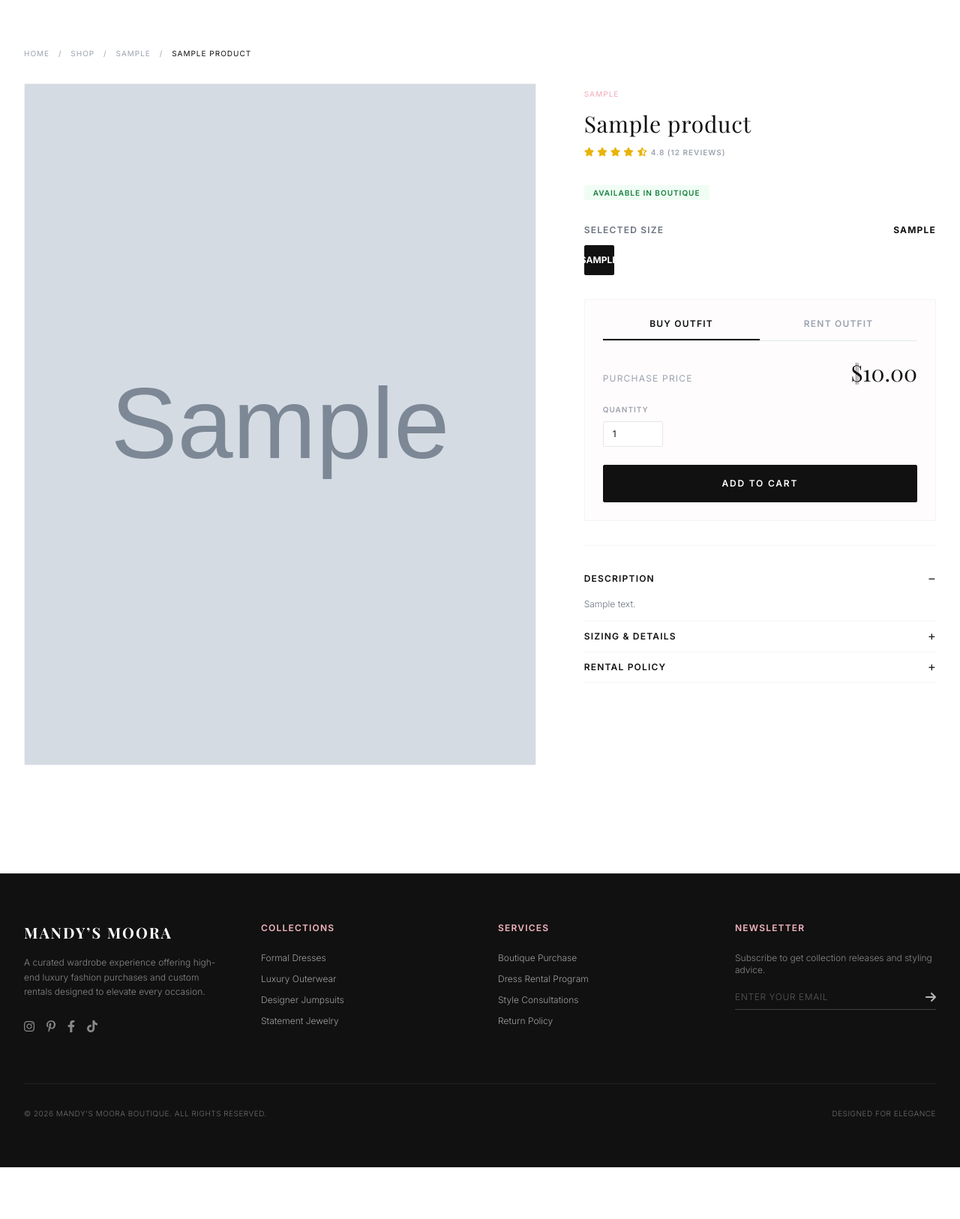
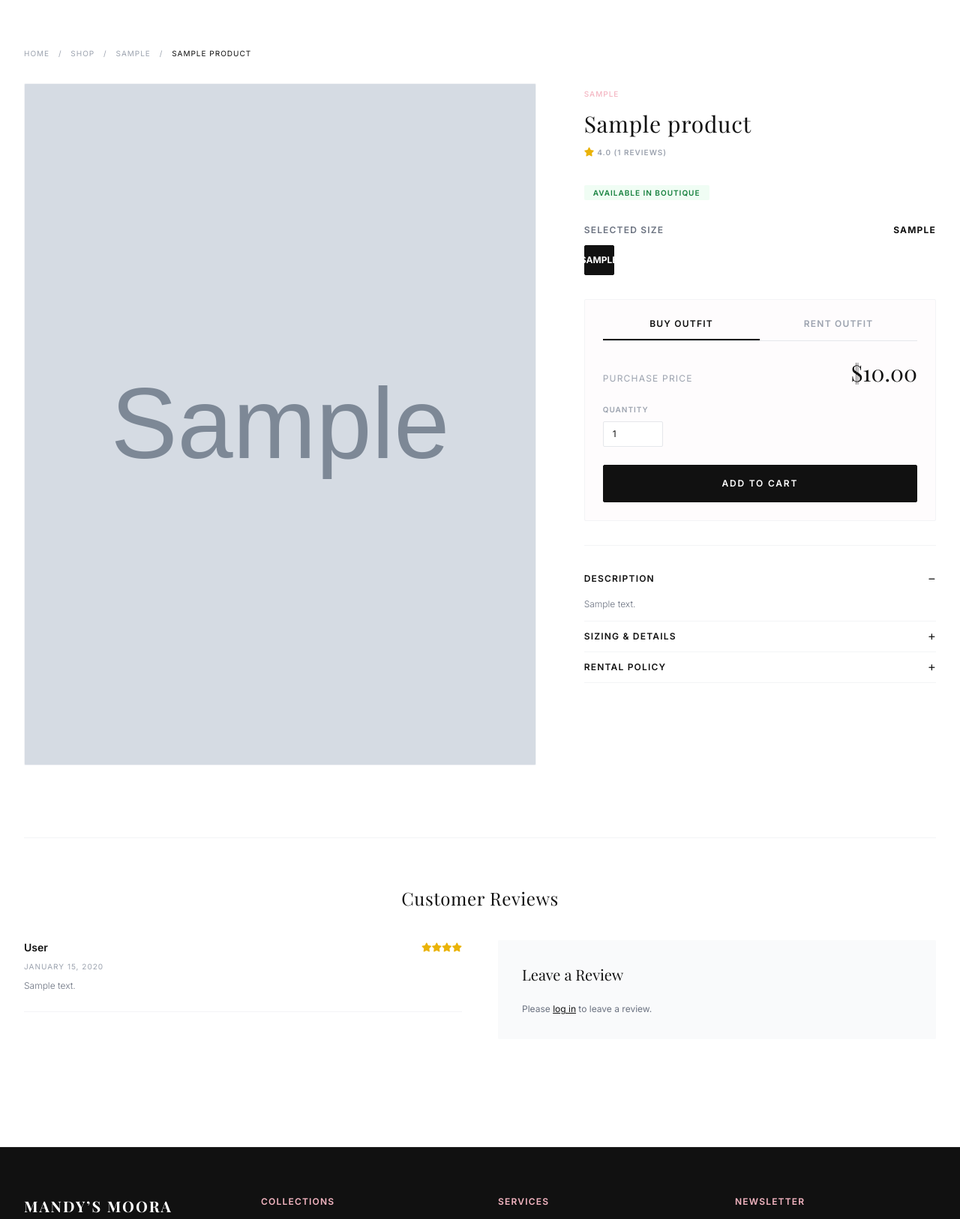
Before and after one commit to Bellzerion/mandys-moora-boutique, a Flask app: page /product/1 in a window 1280 px wide. Shown: the part 81-1707 px from the top of the page at 75% size. Before the commit the page ends 1638 px from the top, so only its background shows below. Run offline with Flask 3, Linux system fonts and the light colour scheme; tables that the repository leaves empty hold one stand-in row (values such as "Sample post"); grey boxes marked "Sample" are stand-in pictures; some libraries are stand-ins or nearby versions; some web fonts are replaced.

Commit message:
Hide out‑of‑stock products after 1 day & update README for MySQL/XAMPP

```diff
--- a/app/forms/product.py
+++ b/app/forms/product.py
@@ -29,3 +29,14 @@ class ProductForm(FlaskForm):
         FileAllowed(['jpg', 'png', 'jpeg', 'webp', 'gif'], 'Images only!')
     ])
     submit = SubmitField('Save Product')
+
+class ReviewForm(FlaskForm):
+    rating = SelectField('Rating', choices=[
+        ('5', '★★★★★ (5/5)'),
+        ('4', '★★★★☆ (4/5)'),
+        ('3', '★★★☆☆ (3/5)'),
+        ('2', '★★☆☆☆ (2/5)'),
+        ('1', '★☆☆☆☆ (1/5)')
+    ], validators=[DataRequired()])
+    comment = TextAreaField('Review (Optional)', validators=[Length(max=500)])
+    submit = SubmitField('Submit Review')
--- a/app/models/product.py
+++ b/app/models/product.py
@@ -20,6 +20,14 @@ class Product(db.Model):
     order_items = db.relationship('OrderItem', backref='product', lazy=True)
     rentals = db.relationship('Rental', backref='product', lazy=True)
     inventory_logs = db.relationship('InventoryLog', backref='product', lazy=True, cascade='all, delete-orphan')
+    reviews = db.relationship('Review', backref='product', lazy=True, cascade='all, delete-orphan')
+
+    @property
+    def average_rating(self):
+        if not self.reviews:
+            return 0.0
+        total = sum([review.rating for review in self.reviews])
+        return round(total / len(self.reviews), 1)
 
     def update_status(self):
         if self.stock <= 0:
--- a/app/routes/main.py
+++ b/app/routes/main.py
@@ -1,5 +1,11 @@
-from flask import Blueprint, render_template, request
+from datetime import datetime, timedelta
+from flask import Blueprint, render_template, request, flash, redirect, url_for
+from flask_login import current_user, login_required
+from app.extensions import db
 from app.models.product import Product
+from app.models.review import Review
+from app.models.inventory_log import InventoryLog
+from app.forms.product import ReviewForm
 
 main_bp = Blueprint('main', __name__)
 
@@ -43,11 +49,21 @@ def shop():
 
     products = query.all()
 
+    # Hide products out of stock for > 1 day
+    visible_products = []
+    now = datetime.utcnow()
+    for p in products:
+        if p.stock <= 0:
+            latest_log = InventoryLog.query.filter_by(product_id=p.id).order_by(InventoryLog.created_at.desc()).first()
+            if latest_log and (now - latest_log.created_at > timedelta(days=1)):
+                continue
+        visible_products.append(p)
+
     categories = ['Dresses', 'Outerwear', 'Jumpsuits', 'Tops', 'Bottoms', 'Accessories']
     sizes = ['XS', 'S', 'M', 'L', 'XL', 'One Size']
 
     return render_template('customer/shop.html',
-                           products=products,
+                           products=visible_products,
                            categories=categories,
                            sizes=sizes,
                            current_category=category,
@@ -58,9 +74,51 @@ def shop():
 @main_bp.route('/product/<int:product_id>')
 def product_details(product_id):
     product = Product.query.get_or_404(product_id)
+
+    now = datetime.utcnow()
+    if product.stock <= 0:
+        latest_log = InventoryLog.query.filter_by(product_id=product.id).order_by(InventoryLog.created_at.desc()).first()
+        if latest_log and (now - latest_log.created_at > timedelta(days=1)):
+            flash('This product is no longer available.', 'warning')
+            return redirect(url_for('main.shop'))
+
+    form = ReviewForm()
     # Related products from same category
-    related = Product.query.filter(Product.category == product.category, Product.id != product.id).limit(4).all()
-    return render_template('customer/product_details.html', product=product, related=related)
+    related_candidates = Product.query.filter(Product.category == product.category, Product.id != product.id).all()
+
+    related = []
+    for p in related_candidates:
+        if p.stock <= 0:
+            latest_log = InventoryLog.query.filter_by(product_id=p.id).order_by(InventoryLog.created_at.desc()).first()
+            if latest_log and (now - latest_log.created_at > timedelta(days=1)):
+                continue
+        related.append(p)
+        if len(related) == 4:
+            break
+
+    return render_template('customer/product_details.html', product=product, related=related, form=form)
+
+@main_bp.route('/product/<int:product_id>/review', methods=['POST'])
+@login_required
+def submit_review(product_id):
+    product = Product.query.get_or_404(product_id)
+    form = ReviewForm()
+    if form.validate_on_submit():
+        # Check if user already reviewed
+        existing = Review.query.filter_by(product_id=product.id, user_id=current_user.id).first()
+        if existing:
+            flash('You have already reviewed this product.', 'warning')
+        else:
+            review = Review(
+                product_id=product.id,
+                user_id=current_user.id,
+                rating=int(form.rating.data),
+                comment=form.comment.data
+            )
+            db.session.add(review)
+            db.session.commit()
+            flash('Thank you for your review!', 'success')
+    return redirect(url_for('main.product_details', product_id=product.id))
 
 @main_bp.route('/about')
 def about():
--- a/app/templates/customer/order_history.html
+++ b/app/templates/customer/order_history.html
@@ -31,6 +31,7 @@
                         <span class="font-semibold text-matte">Order #{{ order.id }}</span>
                         <span class="text-gray-400">•</span>
                         <span>Placed on: {{ order.created_at.strftime('%b %d, %Y') }}</span>
+                        <a href="{{ url_for('customer.download_invoice', order_id=order.id) }}" class="ml-4 text-[10px] font-bold text-softpink hover:text-matte transition uppercase tracking-widest"><i class="fa-solid fa-file-pdf mr-1"></i> Invoice</a>
                     </div>
                     <div class="flex items-center space-x-3">
                         <span class="text-gray-400">Total:</span>
--- a/app/templates/customer/product_details.html
+++ b/app/templates/customer/product_details.html
@@ -35,11 +35,7 @@
 
                     <div class="flex items-center space-x-1 text-xs text-yellow-500">
                         <i class="fa-solid fa-star"></i>
-                        <i class="fa-solid fa-star"></i>
-                        <i class="fa-solid fa-star"></i>
-                        <i class="fa-solid fa-star"></i>
-                        <i class="fa-solid fa-star-half-stroke"></i>
-                        <span class="text-gray-400 text-[10px] uppercase tracking-widest ml-2 font-semibold">4.8 (12 Reviews)</span>
+                        <span class="text-gray-400 text-[10px] uppercase tracking-widest ml-2 font-semibold">{{ product.average_rating }} ({{ product.reviews|length }} Reviews)</span>
                     </div>
                 </div>
 
@@ -202,6 +198,55 @@
             </div>
         </div>
 
+        <!-- Reviews Section -->
+        <div class="mt-24 border-t border-gray-100 pt-16">
+            <h2 class="font-serif text-2xl font-light tracking-wide text-center mb-10">Customer Reviews</h2>
+            <div class="grid grid-cols-1 lg:grid-cols-2 gap-12">
+                <!-- Review List -->
+                <div class="space-y-6">
+                    {% if product.reviews %}
+                        {% for review in product.reviews %}
+                        <div class="border-b border-gray-100 pb-6">
+                            <div class="flex justify-between items-center mb-2">
+                                <span class="font-semibold text-sm">{{ review.user.fullname }}</span>
+                                <div class="text-yellow-500 text-xs">
+                                    {% for i in range(review.rating) %}<i class="fa-solid fa-star"></i>{% endfor %}
+                                </div>
+                            </div>
+                            <span class="text-[10px] text-gray-400 uppercase tracking-widest block mb-2">{{ review.created_at.strftime('%B %d, %Y') }}</span>
+                            <p class="text-xs text-gray-500 font-light leading-relaxed">{{ review.comment }}</p>
+                        </div>
+                        {% endfor %}
+                    {% else %}
+                        <p class="text-xs text-gray-400 italic">No reviews yet. Be the first to review this piece!</p>
+                    {% endif %}
+                </div>
+
+                <!-- Review Form -->
+                <div class="bg-gray-50 p-8 rounded-sm h-fit">
+                    <h3 class="font-serif text-xl font-light mb-6">Leave a Review</h3>
+                    {% if current_user.is_authenticated %}
+                        <form action="{{ url_for('main.submit_review', product_id=product.id) }}" method="POST" class="space-y-4">
+                            {{ form.hidden_tag() }}
+                            <div>
+                                <label class="text-[10px] uppercase tracking-widest text-gray-400 font-semibold block mb-2">{{ form.rating.label }}</label>
+                                {{ form.rating(class="w-full border border-gray-200 text-xs px-3 py-2 rounded-sm focus:outline-none focus:border-matte bg-white") }}
+                            </div>
+                            <div>
+                                <label class="text-[10px] uppercase tracking-widest text-gray-400 font-semibold block mb-2">{{ form.comment.label }}</label>
+                                {{ form.comment(class="w-full border border-gray-200 text-xs px-3 py-2 rounded-sm focus:outline-none focus:border-matte bg-white", rows="4") }}
+                            </div>
+                            <button type="submit" class="btn-luxury w-full py-3 text-xs font-semibold rounded-sm">
+                                Submit Review
+                            </button>
+                        </form>
+                    {% else %}
+                        <p class="text-xs text-gray-500">Please <a href="{{ url_for('auth.login') }}" class="text-matte underline">log in</a> to leave a review.</p>
+                    {% endif %}
+                </div>
+            </div>
+        </div>
+
         <!-- Related Products section -->
         {% if related %}
         <div class="mt-24 border-t border-gray-100 pt-16">
--- a/requirements.txt
+++ b/requirements.txt
@@ -2,7 +2,9 @@ Flask==3.0.2
 Flask-SQLAlchemy==3.1.1
 Flask-Login==0.6.3
 Flask-WTF==1.2.1
-Pillow==10.2.0
+Pillow
 python-dotenv==1.0.1
 WTForms==3.1.2
 email-validator==2.1.1
+PyMySQL==1.1.0
+fpdf2==2.7.9
--- a/seed.py
+++ b/seed.py
@@ -7,6 +7,7 @@ from app.models.product import Product
 from app.models.order import Order, OrderItem
 from app.models.rental import Rental
 from app.models.inventory_log import InventoryLog
+from app.models.review import Review
 
 def seed_db():
     app = create_app()
```
Also changed, not shown: app/models/review.py (added, +17 -0 lines), app/routes/customer.py (+67 -1 lines), app/routes/staff.py (+8 -3 lines), README.md, app/static/uploads/00c954e844a54466916ce9bc5ac1fe74_13d5d8d1-d15e-4683-a109-626959486e8d.jpg (added), app/static/uploads/4a9acf7c33b74a5f9e2d2c04b24e76b5_13d5d8d1-d15e-4683-a109-626959486e8d.jpg (added), app/static/uploads/c628cba6d9b840b6adebe91d7cc047af_72a6ddac-b445-40c7-819f-686217e7eed1.jpg (added).
